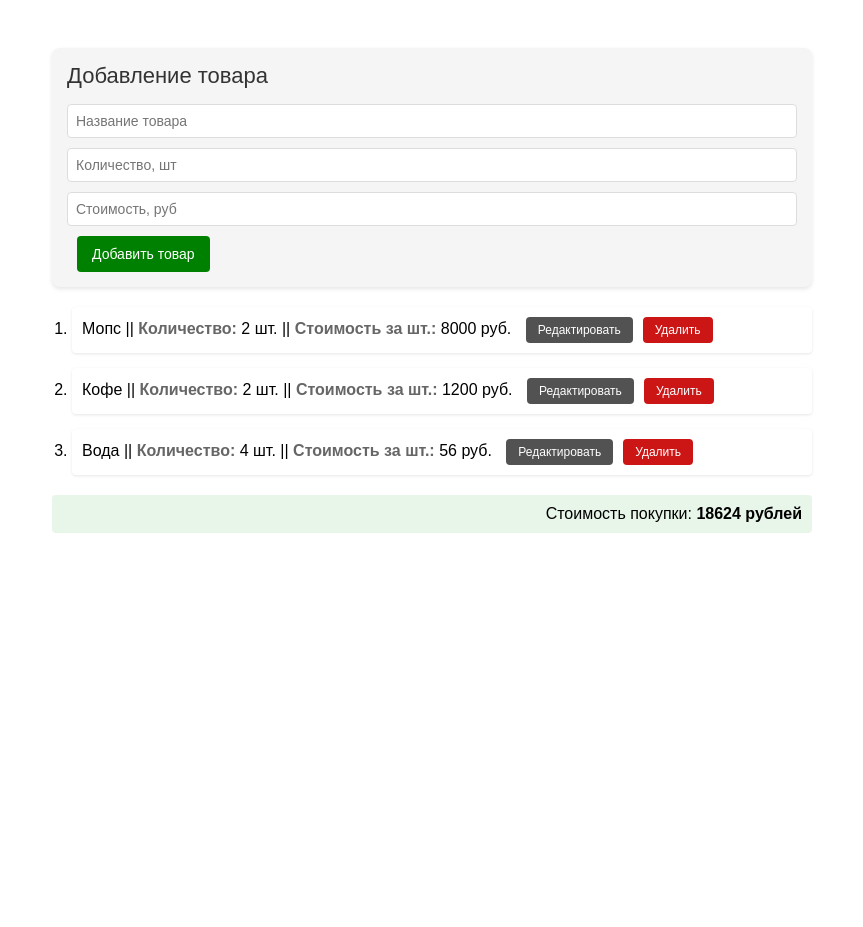
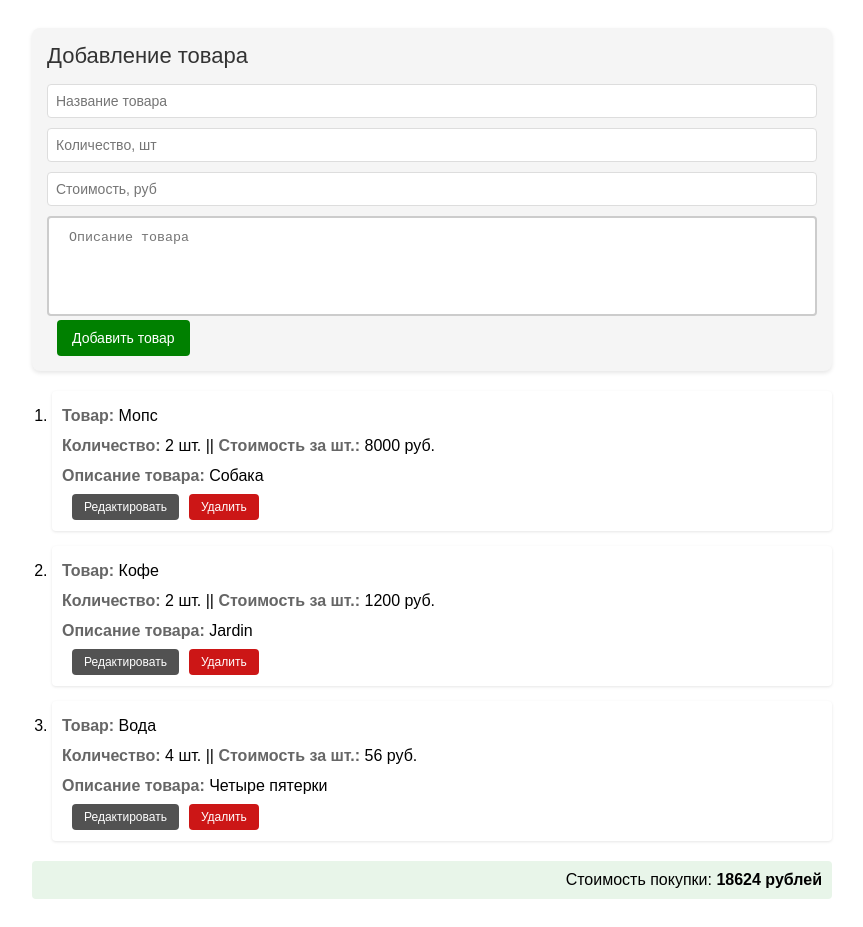
Before and after one commit to Madridka/KSF-16, a Vue app: page / in a window 1280 px wide. Shown: the whole page, without its empty margins (208-1071 px from the left). Before the commit the page ends 800 px from the top, so only its background shows below. Built offline with nearby package versions, Linux system fonts and the light colour scheme.

Commit message:
feat: add textarea with description
fix: add editing textarea description

fix: change some style

```diff
--- a/src/App.vue
+++ b/src/App.vue
@@ -1,40 +1,33 @@
 <template>
   <div class="app">
-    <div class="app">
-      <addForm :order="order" formTitle="Добавление товара" @add-product="addProduct"/>
-      <ol>
-        <li v-for="product in order" :key="product.id">
-          <div v-if="editingId !== product.id">
-            {{ product.title }} ||
+    <addForm
+      :order="order"
+      formTitle="Добавление товара"
+      @add-product="addProduct"
+    />
 
-            <strong>Количество: </strong> {{ product.count }} шт. ||
-            <strong>Стоимость за шт.: </strong> {{ product.price }} руб.
-            <button class="btn btn-edit" @click="startEditing(product.id)">
-              Редактировать
-            </button>
-            <button class="btn btn-delete" @click="deleteProd(product.id)">
-              Удалить
-            </button>
-          </div>
-          <div v-else>
-            <input type="text" v-model="editTitle" placeholder="Название" />
-            <input type="number" v-model="editCount" placeholder="Количество" />
-            <input type="number" v-model="editPrice" placeholder="Стоимость" />
-            <button class="btn btn-save" @click="saveEdit">Сохранить</button>
-            <button class="btn btn-cancel" @click="cancelEdit">Отмена</button>
-          </div>
-        </li>
-      </ol>
+    <shopList
+      :order="order"
+      :editingId="editingId"
+      :editTitle="editTitle"
+      :editPrice="editPrice"
+      :editCount="editCount"
+      :editDescription="editDescription"
+      @start-edit="startEditing"
+      @save-edit="saveEdit"
+      @cancel-edit="cancelEdit"
+      @delete-prod="deleteProd"
+    />
 
     <div class="total" v-if="totalPrice > 0">
       Стоимость покупки: <strong> {{ totalPrice }} рублей </strong>
-      </div>
     </div>
   </div>
 </template>
 
 <script>
 import addForm from "./components/addForm.vue";
+import ShopList from "./components/shopList.vue";
 
 import "./assets/styles/normalize.css";
 import "./assets/styles/styles.scss";
@@ -44,31 +37,32 @@ export default {
   name: "App",
   components: {
     addForm,
+    ShopList,
   },
   data() {
     return {
-      title: "",
-      price: "",
-      count: "",
+      // title: "",
+      // price: "",
+      // count: "",
+      // description: "",
 
       order: [
-        { id: 1, title: "Мопс", count: "2", price: "8000" },
-        { id: 2, title: "Кофе", count: "2", price: "1200" },
-        { id: 3, title: "Вода", count: "4", price: "56" },
+        { id: 1, title: "Мопс", count: "2", price: "8000", description: "Собака"},
+        { id: 2, title: "Кофе", count: "2", price: "1200", description: "Jardin"},
+        { id: 3, title: "Вода", count: "4", price: "56", description: "Четыре пятерки"},
       ],
 
       editingId: null,
       editTitle: "",
       editPrice: "",
       editCount: "",
+      editDescription: "",
     };
   },
 
   methods: {
     addProduct(product) {
       this.order.push(product);
-
-      // (this.title = ""), (this.price = ""), (this.count = "");
     },
 
     startEditing(id) {
@@ -78,16 +72,20 @@ export default {
       this.editTitle = product.title;
       this.editPrice = product.price;
       this.editCount = product.count;
+      this.editDescription = product.description;
     },
 
-    saveEdit() {
+    saveEdit(updatedProduct) {
       const index = this.order.findIndex((p) => p.id === this.editingId);
+      if (index !== -1) {
         this.order[index] = {
           id: this.editingId,
-        title: this.editTitle,
-        price: Number(this.editPrice),
-        count: Number(this.editCount),
+          title: updatedProduct.title,
+          price: Number(updatedProduct.price),
+          count: Number(updatedProduct.count),
+          description: updatedProduct.description
         };
+      }
       this.cancelEdit();
     },
 
@@ -96,6 +94,7 @@ export default {
       this.editTitle = "";
       this.editPrice = "";
       this.editCount = "";
+      this.editDescription = "";
     },
 
     deleteProd(id) {
--- a/src/assets/styles/normalize.css
+++ b/src/assets/styles/normalize.css
@@ -22,3 +22,14 @@ li input {
   border-radius: 4px;
   font-size: 12px;
 }
+
+li textarea {
+  width: 80%;
+  height: 100px;
+  margin-top: 10px;
+  padding: 12px 20px;
+  box-sizing: border-box;
+  border: 2px solid #ccc;
+  border-radius: 4px;
+  resize: none;
+}
--- a/src/assets/styles/styles.scss
+++ b/src/assets/styles/styles.scss
@@ -34,7 +34,27 @@
     }
 
     &:hover {
-      border-color: #2e332e;
+      border-color: #4caf50;
+    }
+  }
+
+  & textarea {
+    width: 100%;
+    height: 100px;
+    padding: 12px 20px;
+    box-sizing: border-box;
+    border: 2px solid #ccc;
+    border-radius: 4px;
+    resize: none;
+
+    &:focus {
+      outline: none;
+      border-color: #4caf50;
+      box-shadow: 0 0 5px rgba(76, 175, 80, 0.3);
+    }
+
+    &:hover {
+      border-color: #4caf50;
     }
   }
 }
@@ -47,3 +67,8 @@
   text-align: right;
   font-size: 16px;
 }
+
+
+.product__item{
+  line-height: 30px;
+}
--- a/src/components/addForm.vue
+++ b/src/components/addForm.vue
@@ -5,7 +5,8 @@
       <input type="text" v-model="title" placeholder="Название товара" />
       <input type="number" v-model="count" placeholder="Количество, шт" />
       <input type="number" v-model="price" placeholder="Стоимость, руб" />
-      <!-- <button :disabled="!isDisable" class="btn btn-add">Добавить товар</button> -->
+      <textarea type="text" v-model="description" placeholder="Описание товара"/>
+      <br>
       <button class="btn btn-add">Добавить товар</button>
     </form>
   </div>
@@ -19,7 +20,8 @@ export default {
     return {
       title: '',
       count: '',
-      price: ''
+      price: '',
+      description: '',
     };
   },
   props: {
@@ -36,13 +38,14 @@ export default {
         id: Date.now(),
         title: this.title,
         count: this.count,
-        price: this.price
+        price: this.price,
+        description: this.description
       }
       this.$emit('add-product', newProduct)
       this.title = '';
       this.count = '';
       this.price = '';
-
+      this.description = '';
     }
   },
 
--- /dev/null
+++ b/src/components/shopList.vue
@@ -0,0 +1,128 @@
+<template>
+  <div class="product">
+    <ol class="product__item">
+      <li v-for="product in order" :key="product.id">
+        <div v-if="editingId !== product.id">
+          <strong>Товар: </strong> {{ product.title }}
+          <br />
+          <strong>Количество: </strong>{{ product.count }} шт. ||
+          <strong>Стоимость за шт.: </strong> {{ product.price }} руб.
+          <br />
+          <strong>Описание товара: </strong>
+          {{ product.description }}
+          <br />
+          <button class="btn btn-edit" @click="startEdit(product.id)">
+            Редактировать
+          </button>
+          <button class="btn btn-delete" @click="deleteProd(product.id)">
+            Удалить
+          </button>
+        </div>
+        <div v-else>
+          <input type="text" v-model="localEditTitle" placeholder="Название" />
+          <input
+            type="number"
+            v-model="localEditCount"
+            placeholder="Количество"
+          />
+          <input
+            type="number"
+            v-model="localEditPrice"
+            placeholder="Стоимость"
+          />
+          <textarea
+            type="text"
+            v-model="localEditDescription"
+            placeholder="Описание"
+          />
+          <button class="btn btn-save" @click="saveEdit">Сохранить</button>
+          <button class="btn btn-cancel" @click="cancelEdit">Отмена</button>
+        </div>
+      </li>
+    </ol>
+  </div>
+</template>
+
+<script>
+export default {
+  name: "shopList",
+
+  data() {
+    return {
+      localEditTitle: "",
+      localEditCount: "",
+      localEditPrice: "",
+      localEditDescription: "",
+    };
+  },
+
+  props: {
+    order: {
+      type: Array,
+      required: true,
+    },
+    editingId: {
+      type: Number,
+      default: null,
+    },
+    editTitle: {
+      type: String,
+      default: "",
+    },
+    editPrice: {
+      type: Number,
+      default: null,
+    },
+    editCount: {
+      type: Number,
+      default: null,
+    },
+    editDescription: {
+      type: String,
+      default: "",
+    },
+  },
+
+  methods: {
+    startEdit(id) {
+      this.$emit("start-edit", id);
+      (this.localEditTitle = this.editTitle),
+        (this.localEditCount = this.editCount),
+        (this.localEditPrice = this.editPrice);
+      this.localEditDescription = this.editDescription;
+    },
+    saveEdit() {
+      this.$emit("save-edit", {
+        title: this.localEditTitle,
+        count: this.localEditCount,
+        price: this.localEditPrice,
+        description: this.localEditDescription,
+      });
+    },
+    cancelEdit() {
+      this.$emit("cancel-edit");
+    },
+    deleteProd(id) {
+      this.$emit("delete-prod", id);
+    },
+  },
+
+  watch: {
+    editTitle(newVal) {
+      this.localEditTitle = newVal;
+    },
+    editCount(newVal) {
+      this.localEditCount = newVal;
+    },
+    editPrice(newVal) {
+      this.localEditPrice = newVal;
+    },
+    editDescription(newVal) {
+      this.localEditDescription = newVal;
+    },
+  },
+};
+</script>
+
+<style>
+</style>
```
Also changed, not shown: src/assets/styles/btn-copy.scss (deleted, +0 -64 lines). Lines whose indentation alone changed are shown as unchanged.
